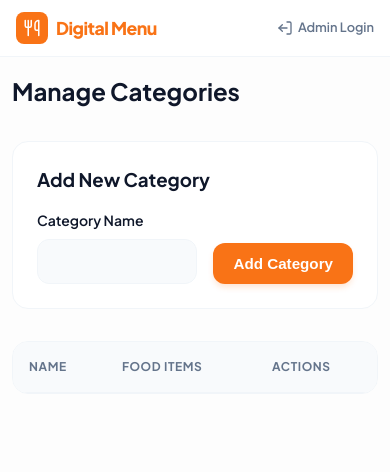
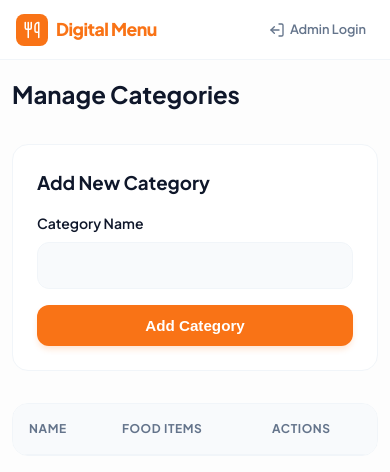
Before and after one commit to vaibhavbegde2034-dotcom/Digital_menu_card, a React app in the folder frontend/: page /admin/categories in a window 390 px wide. Shown: the top 472 px of the page. Built offline with nearby package versions, Linux system fonts and the light colour scheme; the HTML template or start-up script is replaced by a standard one.

Commit message:
mobile friendly

```diff
--- a/frontend/src/components/Admin/CategoryManage.jsx
+++ b/frontend/src/components/Admin/CategoryManage.jsx
@@ -53,8 +53,8 @@ const CategoryManage = () => {
 
       <div className="food-card" style={{ padding: '1.5rem', marginBottom: '2rem' }}>
         <h3 style={{ marginBottom: '1rem' }}>{editId ? 'Edit Category' : 'Add New Category'}</h3>
-        <form onSubmit={handleSubmit} style={{ display: 'flex', gap: '1rem', alignItems: 'flex-end' }}>
-          <div className="form-group" style={{ flex: 1, marginBottom: 0 }}>
+        <form onSubmit={handleSubmit} style={{ display: 'flex', flexDirection: 'column', gap: '1rem' }}>
+          <div className="form-group" style={{ marginBottom: 0 }}>
             <label>Category Name</label>
             <input
               type="text"
@@ -64,13 +64,15 @@ const CategoryManage = () => {
               required
             />
           </div>
-          <button type="submit" className="btn">{editId ? 'Update' : 'Add Category'}</button>
+          <div style={{ display: 'flex', gap: '0.5rem' }}>
+            <button type="submit" className="btn" style={{ flex: 1 }}>{editId ? 'Update' : 'Add Category'}</button>
             {editId && (
               <button type="button" className="btn btn-secondary" onClick={() => {
                 setEditId(null);
                 setName('');
               }}>Cancel</button>
             )}
+          </div>
         </form>
       </div>
 
--- a/frontend/src/components/Admin/FoodManage.jsx
+++ b/frontend/src/components/Admin/FoodManage.jsx
@@ -103,7 +103,7 @@ const FoodManage = () => {
       <div className="food-card" style={{ padding: '1.5rem', marginBottom: '2rem' }}>
         <h3 style={{ marginBottom: '1rem' }}>{editId ? 'Edit Food' : 'Add New Food'}</h3>
         <form onSubmit={handleSubmit}>
-          <div style={{ display: 'grid', gridTemplateColumns: '1fr 1fr', gap: '1rem' }}>
+          <div style={{ display: 'flex', flexDirection: 'column', gap: '1rem' }}>
             <div className="form-group">
               <label>Name</label>
               <input type="text" className="form-control" name="name" value={formData.name} onChange={handleInputChange} required />
@@ -112,7 +112,7 @@ const FoodManage = () => {
               <label>Price (₹)</label>
               <input type="number" step="0.01" className="form-control" name="price" value={formData.price} onChange={handleInputChange} required />
             </div>
-            <div className="form-group" style={{ gridColumn: '1 / -1' }}>
+            <div className="form-group">
               <label>Description</label>
               <textarea className="form-control" name="description" value={formData.description} onChange={handleInputChange} rows="3"></textarea>
             </div>
@@ -150,7 +150,7 @@ const FoodManage = () => {
             </div>
           </div>
           <div style={{ display: 'flex', gap: '1rem', marginTop: '1rem' }}>
-            <button type="submit" className="btn">{editId ? 'Update Food' : 'Add Food'}</button>
+            <button type="submit" className="btn" style={{ flex: 1 }}>{editId ? 'Update Food' : 'Add Food'}</button>
             {editId && (
               <button type="button" className="btn btn-danger" onClick={() => {
                 setEditId(null);
--- a/frontend/src/components/Navbar.jsx
+++ b/frontend/src/components/Navbar.jsx
@@ -25,15 +25,15 @@ const Navbar = () => {
           <>
             <Link to="/admin/dashboard" style={{ display: 'flex', alignItems: 'center', gap: '5px' }}>
               <LayoutDashboard size={16} />
-              Dashboard
+              <span>Dashboard</span>
             </Link>
             <Link to="/admin/categories" style={{ display: 'flex', alignItems: 'center', gap: '5px' }}>
               <List size={16} />
-              Categories
+              <span>Categories</span>
             </Link>
             <Link to="/admin/foods" style={{ display: 'flex', alignItems: 'center', gap: '5px' }}>
               <Utensils size={16} />
-              Foods
+              <span>Foods</span>
             </Link>
             <button
               className="nav-logout-btn"
@@ -54,7 +54,7 @@ const Navbar = () => {
               }}
             >
               <LogOut size={14} />
-              Logout
+              <span>Logout</span>
             </button>
           </>
         ) : (
--- a/frontend/src/index.css
+++ b/frontend/src/index.css
@@ -27,6 +27,8 @@ body {
   color: var(--text-main);
   line-height: 1.5;
   -webkit-font-smoothing: antialiased;
+  overflow-x: hidden;
+  width: 100%;
 }
 
 .container {
@@ -313,7 +315,7 @@ body {
   border: 1px solid var(--border-color);
   border-radius: 12px;
   font-family: inherit;
-  font-size: 0.95rem;
+  font-size: 1rem;
   background-color: #f8fafc;
   transition: all 0.2s;
 }
@@ -492,16 +494,33 @@ body {
 
 @media (max-width: 480px) {
   .nav-links {
-    gap: 10px;
+    gap: 5px;
   }
 
-  .nav-links a span {
-    display: none; /* Hide text, keep icons if needed - or just smaller text */
+  .nav-links a span,
+  .nav-logout-btn span {
+    display: none; /* Hide text, keep icons */
+  }
+
+  .nav-links a {
+    padding: 8px;
+    margin: 0;
+  }
+
+  .nav-logout-btn {
+    margin-left: 4px !important;
+    padding: 8px !important;
   }
 
   .category-btn {
     padding: 0.5rem 1rem;
     font-size: 0.75rem;
+  }
+
+  .admin-login {
+    padding: 1.5rem 1.25rem;
+    margin: 1rem auto;
+    width: calc(100% - 2rem);
   }
 }
 
```
Lines whose indentation alone changed are shown as unchanged.
